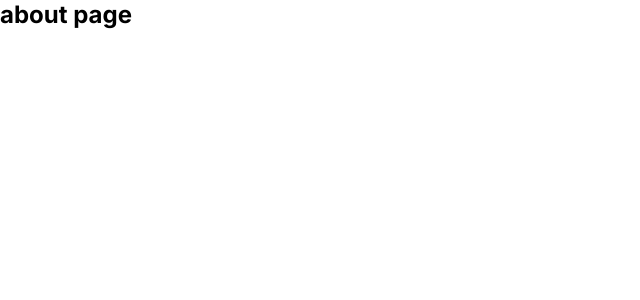
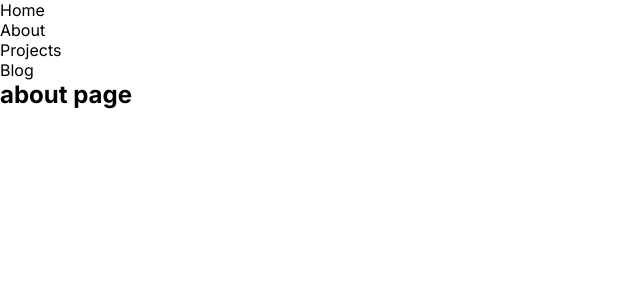
Before and after one commit to kelkuno/dev-site, a Next.js app: page /about in a window 1280 px wide. Shown: the top 300 px of the page, without its empty margins (0-640 px from the left). Built offline with nearby package versions, Linux system fonts and the light colour scheme.

Commit message:
set up navigation routing

```diff
--- a/app/layout.js
+++ b/app/layout.js
@@ -1,3 +1,4 @@
+import Link from "next/link";
 import "./globals.css";
 import { Inter } from "next/font/google";
 
@@ -8,10 +9,30 @@ export const metadata = {
   description: "Generated by create next app",
 };
 
+const links = [
+  { href: "/", label: "Home" },
+  { href: "/about", label: "About" },
+  { href: "/projects", label: "Projects" },
+  { href: "/blog", label: "Blog" },
+];
+
 export default function RootLayout({ children }) {
   return (
     <html lang="en">
-      <body className={inter.className}>{children}</body>
+      <body className={inter.className}>
+        <header>
+          <nav>
+            <ul>
+              {links.map((link) => (
+                <li key={link.href}>
+                  <Link href={link.href}>{link.label}</Link>
+                </li>
+              ))}
+            </ul>
+          </nav>
+        </header>
+        <div>{children}</div>
+      </body>
     </html>
   );
 }
```
